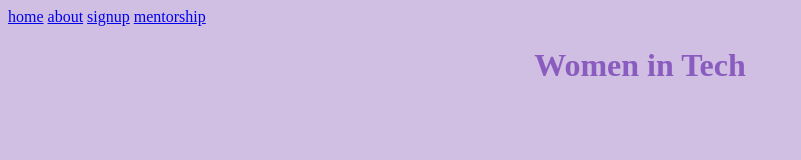
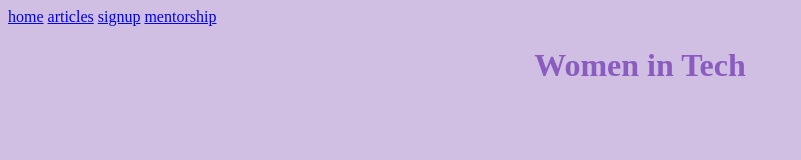
Before and after one commit to megankulshekar/HackHERS2025, a SvelteKit app in the folder my-app/: page / in a window 1280 px wide. Shown: the top 160 px of the page, without its empty margins (0-801 px from the left). Built offline with nearby package versions, Linux system fonts and the light colour scheme.

Commit message:
change from about to articles

```diff
--- a/my-app/src/routes/+page.svelte
+++ b/my-app/src/routes/+page.svelte
@@ -16,7 +16,7 @@
 	<body>
 		<nav>
 		<a href="/">home</a>
-	    <a href="/about">about</a>
+	    <a href="/about">articles</a>
         <a href="/signup">signup</a>
 		<a href="mentorship"> mentorship</a>
 		 </nav>
```
Also changed, not shown: my-app/src/routes/articles/+page.svelte (renamed from my-app/src/routes/about/+page.svelte).
